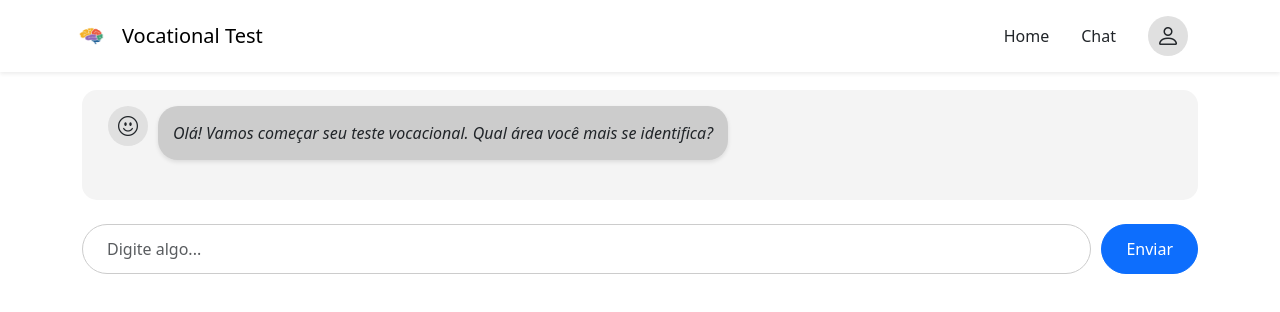
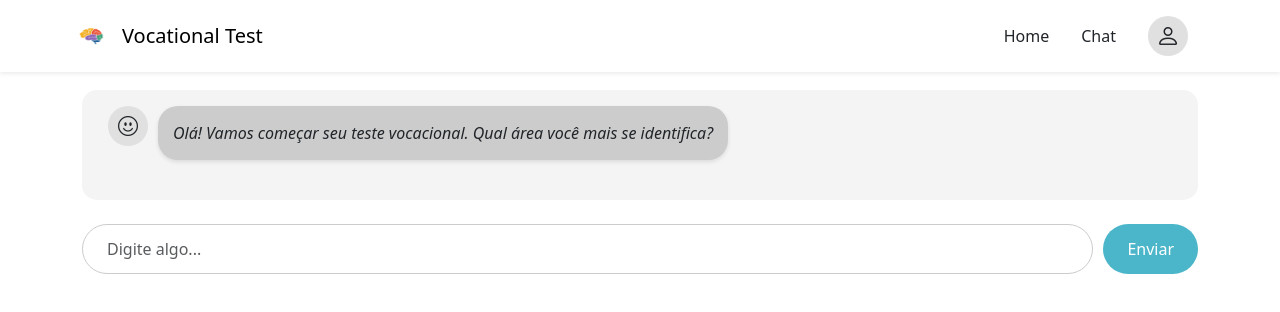
Before and after one commit to eduarda-guimaraes/Vocational-Test, a React (Vite) app in the folder frontend/: page /chat in a window 1280 px wide. Shown: the top 312 px of the page. Built offline with nearby package versions, Linux system fonts and the light colour scheme.

Commit message:
Cor do botão enviar atualizado

```diff
--- a/frontend/src/pages/chat.jsx
+++ b/frontend/src/pages/chat.jsx
@@ -133,7 +133,8 @@ function Chat() {
               marginRight: '10px'
             }}
           />
-          <button className="btn btn-primary rounded-pill px-4" onClick={handleSend}>
+          <button className="btn btn-primary rounded-pill px-4" onClick={handleSend}
+          style={{ backgroundColor: '#4BB6C9', height: '50px', border: 'none'}}>
             Enviar
           </button>
         </div>
--- a/frontend/src/pages/home.jsx
+++ b/frontend/src/pages/home.jsx
@@ -26,13 +26,7 @@ function Home() {
 
       <img src="/banner.png" alt="banner demonstrativo" className="w-100" />
 
-      <div className="container my-5">
-        <h3 className="text-center">Explore os Benefícios do Vocational Test:</h3>
-        <div className="row justify-content-center mt-4">
-          {/* Cards */}
-          {/* ... os cards permanecem iguais */}
-        </div>
-      </div>
+
 
       <div className="container my-5" id="scrollspyHeading3">
         <h3 className="text-center">Dúvidas Frequentes:</h3>
--- /dev/null
+++ b/package.json
@@ -0,0 +1,6 @@
+{
+  "dependencies": {
+    "eslint": "^9.26.0",
+    "prettier": "^3.5.3"
+  }
+}
```
Also changed, not shown: frontend/src/styles/global.css (line endings or trailing spaces), 2 other files (tests, documents, lock files or other folders).
